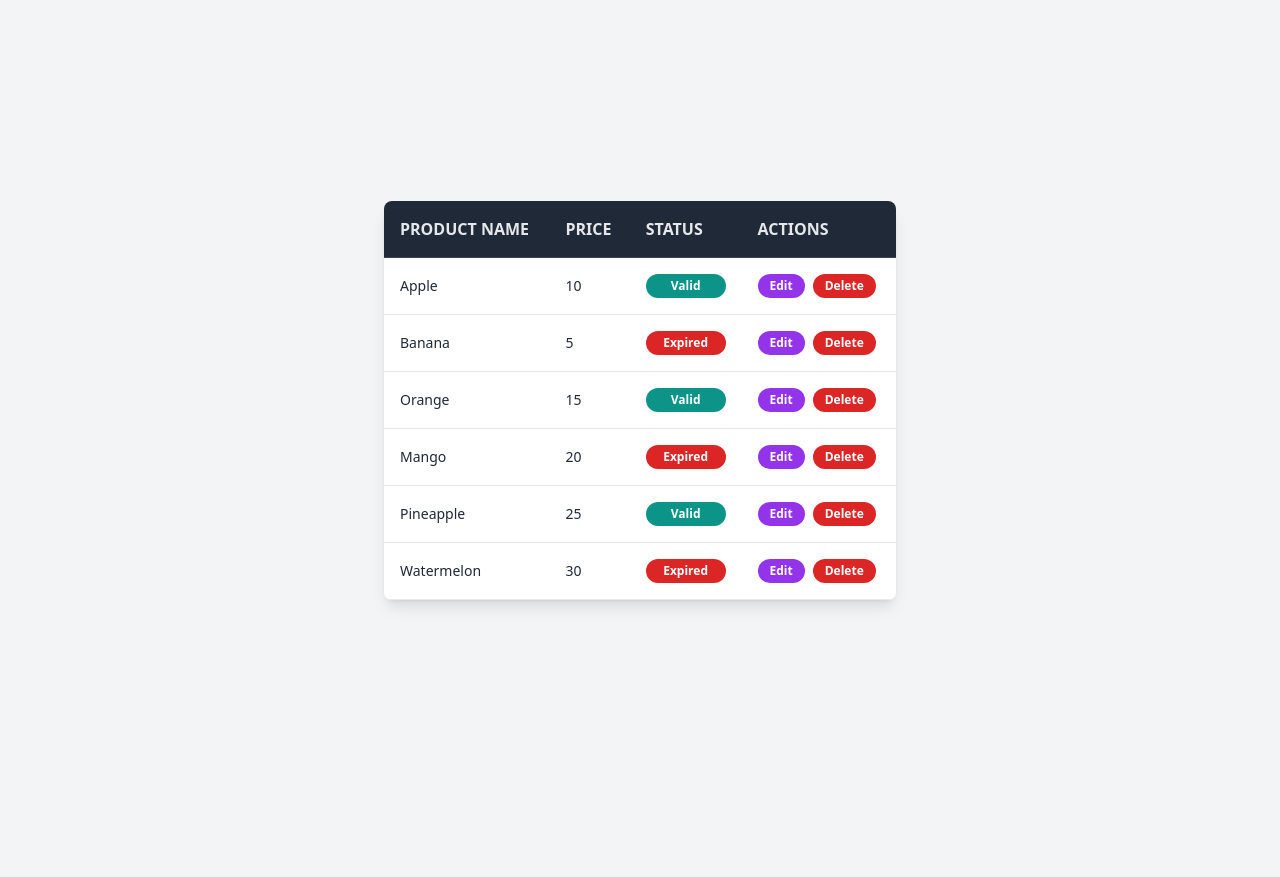
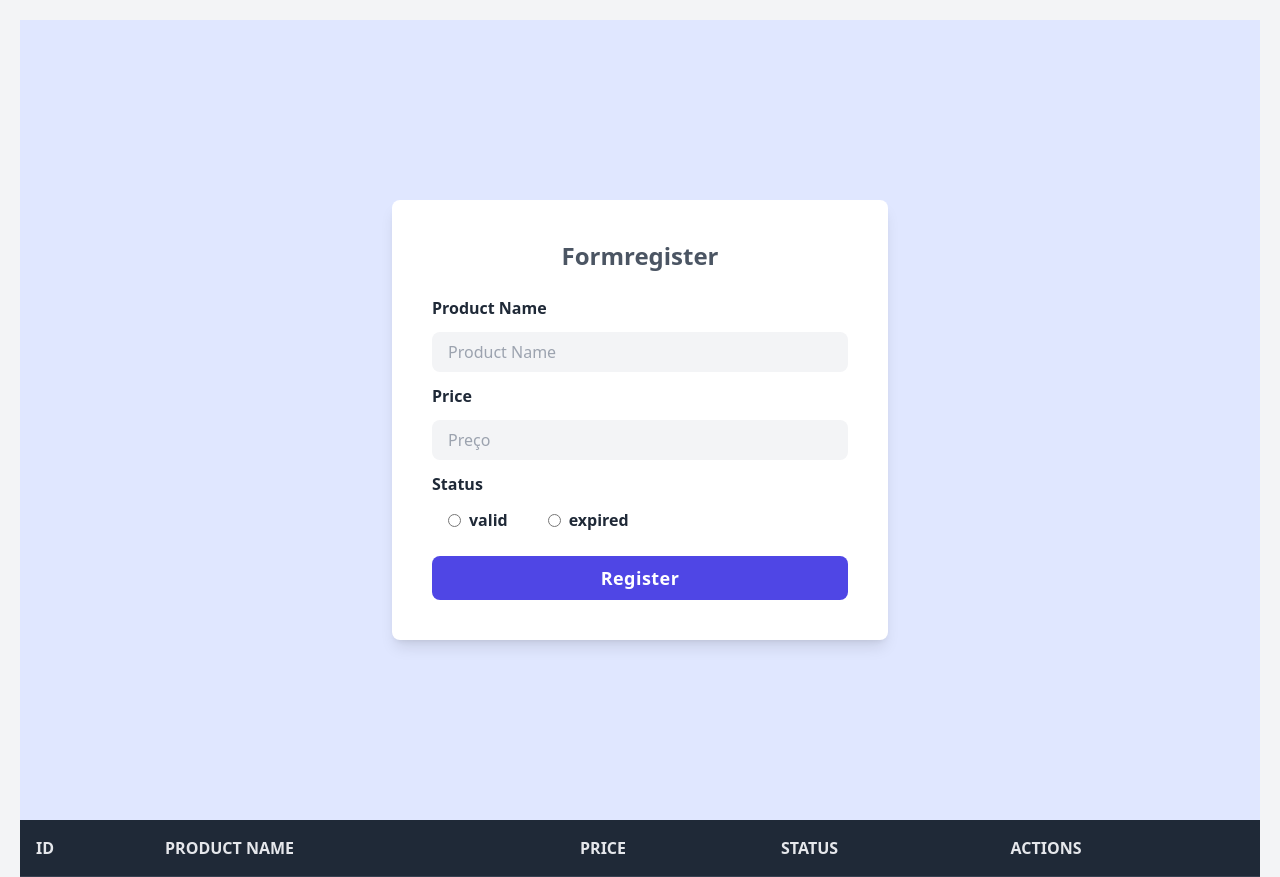
Before and after one commit to Rhuan-P/fullstack-learning, a Flask app: page / in a window 1280 px wide. Before the commit the page ends 607 px from the top, so only its background shows below. Run offline with Flask 3, Linux system fonts and the light colour scheme; lists and menus that the app fills with data are empty; some libraries are stand-ins or nearby versions.

Commit message:
feat: GET and POST

```diff
--- a/db/db.py
+++ b/db/db.py
@@ -1,13 +1,3 @@
 
 
-products = [
-    {"name": "Apple", "price": 10, "validity": "valid"},
-    {"name": "Banana", "price": 5, "validity": "expired"},
-    {"name": "Orange", "price": 15, "validity": "valid"},
-    {"name": "Mango", "price": 20, "validity": "expired"},
-    {"name": "Pineapple", "price": 25, "validity": "valid"},
-    {"name": "Watermelon", "price": 30, "validity": "expired"},
-
-
-
-]
+products = []
--- a/main.py
+++ b/main.py
@@ -1,4 +1,4 @@
-from flask import Flask, render_template
+from flask import Flask, render_template, request, jsonify, url_for, redirect
 from db.db import products
 
 app = Flask(__name__)
@@ -8,4 +8,21 @@ app = Flask(__name__)
 @app.route("/")
 def index():
     return render_template('index.html', products=products)
+
+@app.route("/register" , methods=["POST"])
+def register():
+    product = {'id': len(products) +1, **request.form}
+    products.append(product)
+    return redirect(url_for('index'))
+
+@app.route("/delete_product/<int:id>", methods=["DELETE"])
+def delete_product(id):
+
+    return (request.form)
+
+
+
+
+
+
 app.run(debug=True)
--- /dev/null
+++ b/templates/components/Form.html
@@ -0,0 +1,37 @@
+<!-- component -->
+<!-- Create by joker banny -->
+<div class="h-screen bg-indigo-100 flex justify-center items-center">
+	<div class="lg:w-2/5 md:w-1/2 w-2/3">
+		<form class="bg-white p-10 rounded-lg shadow-lg min-w-full" method="POST" action="/register">
+			<h1 class="text-center text-2xl mb-6 text-gray-600 font-bold font-sans">Formregister</h1>
+			<div>
+				<label class="text-gray-800 font-semibold block my-3 text-md" for="name">Product Name</label>
+				<input class="w-full bg-gray-100 px-4 py-2 rounded-lg focus:outline-none" type="text" name="name"
+					placeholder="Product Name" />
+			</div>
+			<div>
+				<label class="text-gray-800 font-semibold block my-3 text-md" for="price">Price</label>
+				<input class="w-full bg-gray-100 px-4 py-2 rounded-lg focus:outline-none" type="number" name="price"
+					placeholder="Preço" />
+			</div>
+			<div class="  space-x-4">
+				<label class="text-gray-800 font-semibold block my-3 text-md" flex>Status</label>
+				<div class="flex space-x-10">
+					<div class="flex items-center ">
+						<input type="radio" name="validity" value="valid" id="valid" class="mr-2" />
+						<label for="valid" class="text-gray-800 font-semibold">valid</label>
+					</div>
+					<div class="flex items-center ">
+						<input type="radio" name="validity" value="expired" id="expired" class="mr-2" />
+						<label for="expired" class="text-gray-800 font-semibold">expired</label>
+					</div>
+				</div>
+
+			</div>
+
+			<button type="submit"
+				class="w-full mt-6 bg-indigo-600 rounded-lg px-4 py-2 text-lg text-white tracking-wide font-semibold font-sans">Register</button>
+
+		</form>
+	</div>
+</div>
--- /dev/null
+++ b/templates/components/Table_products.html
@@ -0,0 +1,50 @@
+
+<table class="w-full table-auto border-collapse">
+    <thead class="hidden sm:table-header-group">
+        <tr class="bg-gray-800 text-gray-200 border-b border-gray-700">
+            <th class="p-4 font-semibold uppercase text-left">ID</th>
+            <th class="p-4 font-semibold uppercase text-left">Product Name</th>
+            <th class="p-4 font-semibold uppercase text-left">Price</th>
+            <th class="p-4 font-semibold uppercase text-left">Status</th>
+            <th class="p-4 font-semibold uppercase text-left">Actions</th>
+        </tr>
+    </thead>
+    <tbody >
+        {% for product in products %}
+
+
+
+        <tr class="bg-white gap-50 hover:bg-gray-50 transition-colors duration-300 border-b border-gray-200 flex flex-col sm:table-row sm:flex-row mb-4 sm:mb-0">
+            <td class="p-4 text-gray-800 text-sm">
+                <span class="block sm:hidden font-semibold text-teal-600">ID</span>
+                {{ product['id'] }}
+            </td>
+
+            <td class="p-4 text-gray-800 text-sm">
+                <span class="block sm:hidden font-semibold text-teal-600">Product Name</span>
+                {{ product['name'] }}
+            </td>
+            <td class="p-4 text-gray-800 text-sm">
+                <span class="block sm:hidden font-semibold text-teal-600">Price</span>
+                {{ product['price'] }}
+            </td>
+            <td class="p-4 text-gray-800 text-sm">
+                <span class="block sm:hidden font-semibold text-teal-600">Status</span>
+                <div class="flex justify-center w-full sm:justify-start">
+                    <span class="w-full max-w-xs inline-block rounded-full py-1 px-4 text-xs font-semibold text-center text-white {% if product['validity'] == 'valid' %}bg-teal-600{% else %}bg-red-600{% endif %}">
+                        {% if product['validity'] == 'valid' %}Valid{% else %}Expired{% endif %}
+                    </span>
+                </div>
+            </td>
+            <td class="p-4 text-gray-800 text-sm">
+                <span class="block sm:hidden font-semibold text-teal-600">Actions</span>
+                <div class="flex space-x-2 justify-center sm:justify-start">
+
+                    <button class="bg-red-500 hover:bg-red-700 text-white font-bold py-2 px-4 rounded-full" >Delete</button>
+
+                </div>
+            </td>
+        </tr>
+        {% endfor %}
+    </tbody>
+</table>
--- a/templates/index.html
+++ b/templates/index.html
@@ -10,48 +10,14 @@
 
 
 
-<body class="w-screen h-screen bg-gray-100 flex sm:items-center justify-center p-5 ">
-    <div class=" max-w-lg  w-full max-h-max bg-white rounded-lg shadow-lg sm:overflow-x-auto overflow-x-hidden">
-        <table class="w-full table-auto border-collapse">
-            <thead class="hidden sm:table-header-group">
-                <tr class="bg-gray-800 text-gray-200 border-b border-gray-700">
-                    <th class="p-4 font-semibold uppercase text-left">Product Name</th>
-                    <th class="p-4 font-semibold uppercase text-left">Price</th>
-                    <th class="p-4 font-semibold uppercase text-left">Status</th>
-                    <th class="p-4 font-semibold uppercase text-left">Actions</th>
-                </tr>
-            </thead>
-            <tbody >
-                {% for product in products %}
-                <tr class="bg-white gap-50 hover:bg-gray-50 transition-colors duration-300 border-b border-gray-200 flex flex-col sm:table-row sm:flex-row mb-4 sm:mb-0">
-                    <td class="p-4 text-gray-800 text-sm">
-                        <span class="block sm:hidden font-semibold text-teal-600">Product Name</span>
-                        {{ product['name'] }}
-                    </td>
-                    <td class="p-4 text-gray-800 text-sm">
-                        <span class="block sm:hidden font-semibold text-teal-600">Price</span>
-                        {{ product['price'] }}
-                    </td>
-                    <td class="p-4 text-gray-800 text-sm">
-                        <span class="block sm:hidden font-semibold text-teal-600">Status</span>
-                        <div class="flex justify-center w-full sm:justify-start">
-                            <span class="w-full max-w-xs inline-block rounded-full py-1 px-4 text-xs font-semibold text-center text-white {% if product['validity'] == 'valid' %}bg-teal-600{% else %}bg-red-600{% endif %}">
-                                {% if product['validity'] == 'valid' %}Valid{% else %}Expired{% endif %}
-                            </span>
-                        </div>
-                    </td>
-                    <td class="p-4 text-gray-800 text-sm">
-                        <span class="block sm:hidden font-semibold text-teal-600">Actions</span>
-                        <div class="flex space-x-2 justify-center sm:justify-start">
-                            <button class="rounded-full py-1 px-3 text-xs font-semibold bg-purple-600 text-white hover:bg-purple-700 transition-colors duration-300">Edit</button>
-                            <button class="rounded-full py-1 px-3 text-xs font-semibold bg-red-600 text-white hover:bg-red-700 transition-colors duration-300">Delete</button>
-                        </div>
-                    </td>
-                </tr>
-                {% endfor %}
-            </tbody>
-        </table>
-    </div>
+<body class="w-screen h-screen bg-gray-100 sm:items-center justify-center p-5 ">
+
+    <div>{% include '/components/Form.html' %}</div>
+
+    <div>{% include '/components/Table_products.html' %}</div>
+
+
+
 </body>
 
 </html>
```
Also changed, not shown: routes/principal.py (added), templates/__init__.py (deleted).
